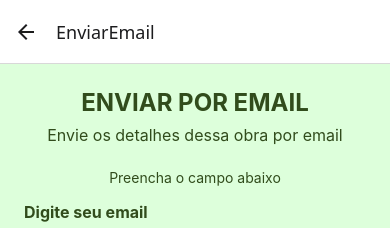
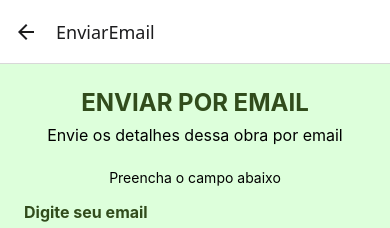
Before and after one commit to stellacarv/obratrack, a React Native app: screen /EnviarEmail in a window 390 px wide. Shown: the top 228 px of the page. Built offline with nearby package versions, Linux system fonts and the light colour scheme.

Commit message:
Alteração da cor do subtítulo/ EnviarEmail

```diff
--- a/src/screens/EnviarEmail/style.ts
+++ b/src/screens/EnviarEmail/style.ts
@@ -17,13 +17,13 @@ const styles = StyleSheet.create({
     fontSize: 16,
     textAlign: 'center',
     marginBottom: 24,
-    color: '#314C1C',
+    color: '##666',
   },
   instruction: {
     fontSize: 14,
     textAlign: 'center',
     marginBottom: 16,
-    color: '#314C1C',
+    color: '##666',
   },
   inputContainer: {
     marginBottom: 24,
```
